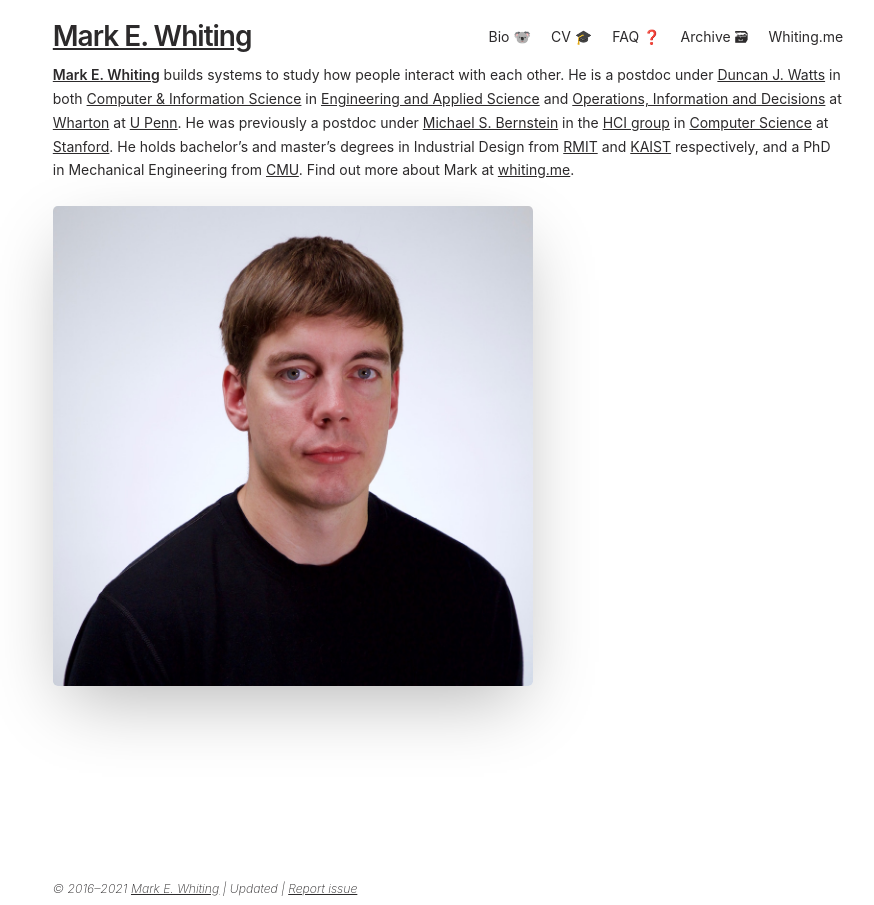
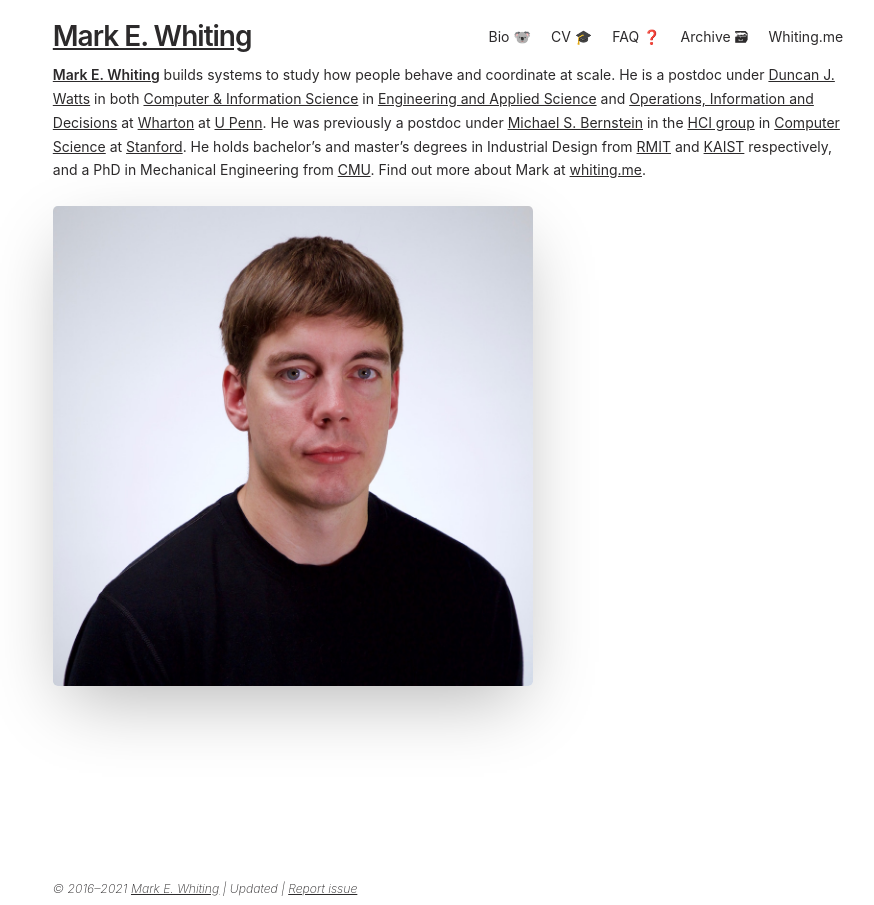
Before and after one commit to markwhiting/Whiting.me, a Jekyll site: the page built from bio.md, in a window 1280 px wide. Shown: the whole page, without its empty margins (192-1066 px from the left). Built offline with Jekyll 4.4.1, drawn with Linux system fonts in a browser that asks for light colours.

Commit message:
Reengaged ‘scale’ in bio and main statement.

```diff
--- a/_layouts/home.html
+++ b/_layouts/home.html
@@ -12,7 +12,7 @@ layout: default
 <p><img src="/assets/ci27.jpeg" alt="Mark Whiting at Collective Intelligence 2017" /></p>
 
  {{
-"## I build systems to study how people interact with each other.
+"## I build systems to study how people behave and coordinate at scale.
 
 I believe that learning to be better together is the single most important thing we can do to facilitate our longterm success; as individuals, and as a species."
 
--- a/bio.md
+++ b/bio.md
@@ -5,7 +5,7 @@ title: Bio 🐨
 exclude: false
 ---
 
-**[Mark E. Whiting](/)** builds systems to study how people interact with each other.
+**[Mark E. Whiting](/)** builds systems to study how people behave and coordinate at scale.
 He is a postdoc under [Duncan J. Watts](https://en.wikipedia.org/wiki/Duncan_J._Watts) in both [Computer & Information Science](https://www.cis.upenn.edu/index.php) in [Engineering and Applied Science](https://www.seas.upenn.edu) and [Operations, Information and Decisions](https://oid.wharton.upenn.edu) at [Wharton](https://www.wharton.upenn.edu) at [U Penn](https://www.upenn.edu).
 He was previously a postdoc under [Michael S. Bernstein](https://hci.stanford.edu/msb/) in the [HCI group](https://hci.stanford.edu) in [Computer Science](https://cs.stanford.edu) at [Stanford](http://stanford.edu).
 He holds bachelor's and master’s degrees in Industrial Design from [RMIT](https://www.rmit.edu.au) and [KAIST](https://www.kaist.ac.kr/) respectively, and a PhD in Mechanical Engineering from [CMU](https://www.cmu.edu). Find out more about Mark at [whiting.me](/).
```
